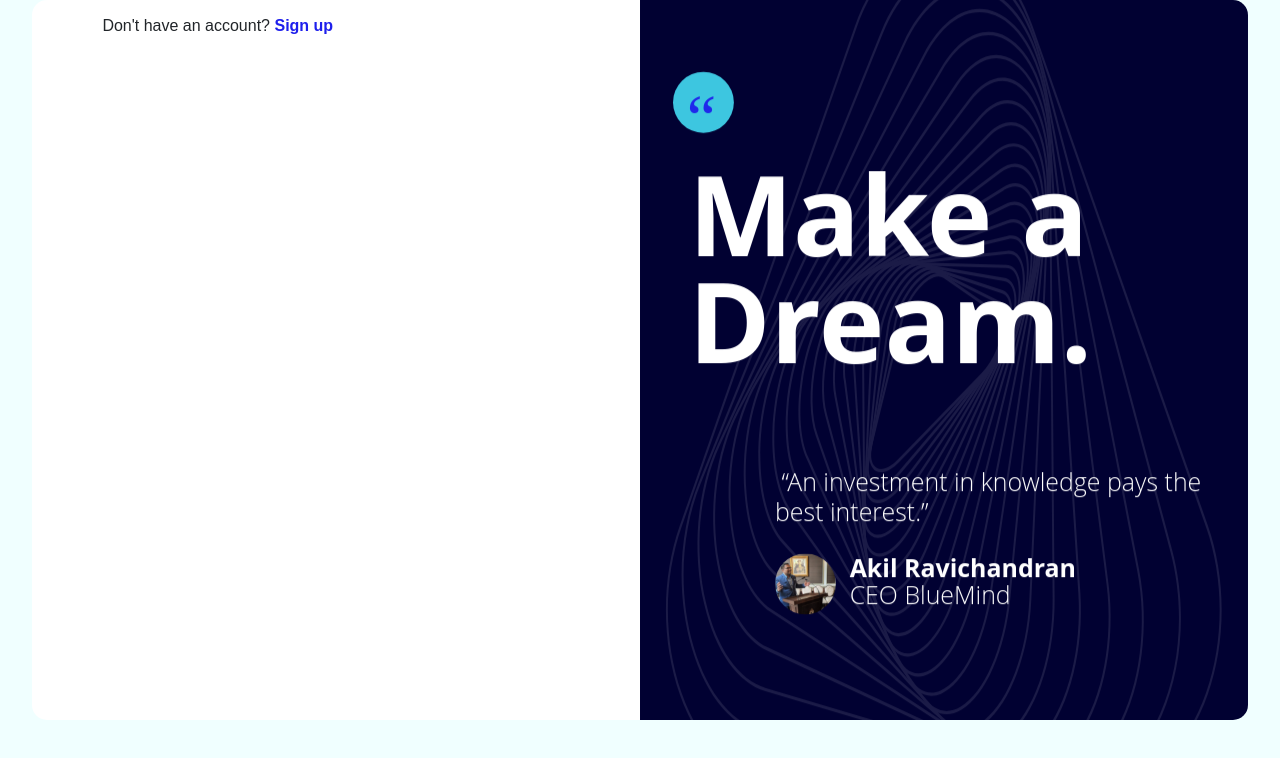
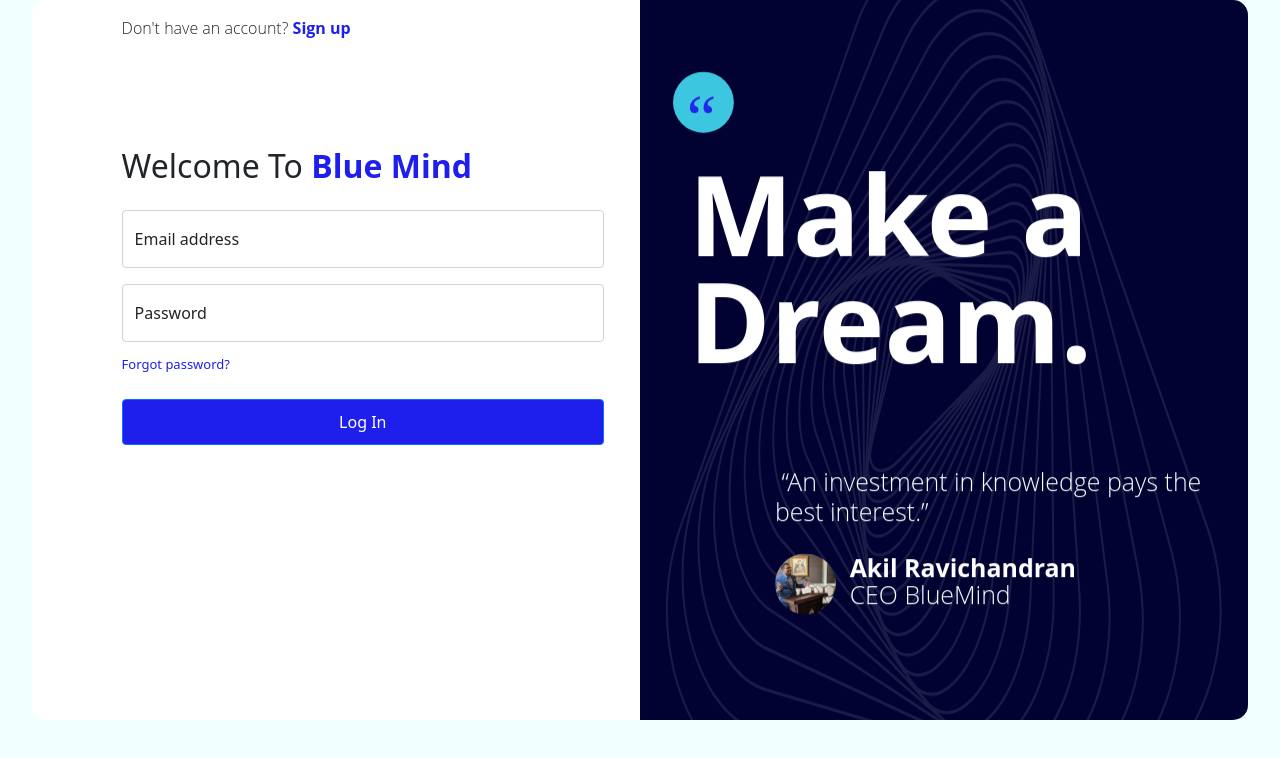
Before and after one commit to sarthakspiker/ReactLogin, a React (Create React App) app: page / in a window 1280 px wide. Shown: the top 758 px of the page. Built offline with nearby package versions, Linux system fonts and the light colour scheme.

Commit message:
font changes

```diff
--- a/src/App.css
+++ b/src/App.css
@@ -1,50 +1,3 @@
-.App {
-  text-align: center;
-}
-
-.App-logo {
-  height: 40vmin;
-  pointer-events: none;
-}
-
-@media (prefers-reduced-motion: no-preference) {
-  .App-logo {
-    animation: App-logo-spin infinite 20s linear;
-  }
-}
-
-.App-header {
-  background-color: #282c34;
-  min-height: 100vh;
-  display: flex;
-  flex-direction: column;
-  align-items: center;
-  justify-content: center;
-  font-size: calc(10px + 2vmin);
-  color: white;
-}
-
-.App-link {
-  color: #61dafb;
-}
-
-@keyframes App-logo-spin {
-  from {
-    transform: rotate(0deg);
-  }
-  to {
-    transform: rotate(360deg);
-  }
-}
-.login,
-.image {
-  min-height: 100vh;
-}
-.bg-image {
-  background-image: url('https://therichpost.com/wp-content/uploads/2021/02/login-split.jpg');
-  background-size: cover;
-  background-position: center center;
-}
 
 .formdiv{
   min-height: 90vh;
@@ -69,10 +22,11 @@
   }
   .account_text{
       margin-top: 1rem;
-      font-family: Arial, Helvetica, sans-serif;
+      font-family: "Open Sans", sans-serif;
       font-size: medium;
       margin-left: 10%;
       font-weight: lighter;
+
 
   }
   body{
@@ -84,3 +38,26 @@
   color: #1e1fec;
   font-weight: bold;
   }
+  .login_form{
+    margin-left: 10%;
+    margin-top: 20%;
+  }
+  .login_button{
+    width: 100%;
+    padding: 2%;
+    margin-top: 5%;
+    background-color: #1e1fec;
+  }
+  .forgot_pass{
+    font-size: small;
+    color: #1e1fec;
+
+    text-decoration: none;
+    cursor: pointer;
+  }
+  .forgot_div{
+    margin-top: 2%;
+  }
+.inner_form_div{
+  margin-top: 5%;
+}
--- a/src/App.tsx
+++ b/src/App.tsx
@@ -3,7 +3,7 @@
 import 'bootstrap/dist/css/bootstrap.min.css';
 import 'bootstrap/dist/js/bootstrap.min.js';
 import './App.css';
-import '../src/loginpage';
+
 import Loginpage from '../src/loginpage';
 
 function App() {
--- a/src/loginpage.tsx
+++ b/src/loginpage.tsx
@@ -2,7 +2,29 @@
 import './App.css';
 function Loginpage(){
    return(
-    <h3 className="account_text">Don't have an account?<span className="signuplink"> Sign up</span></h3>
+     <div className="container">
+
+    <p className="account_text">Don't have an account?<span className="signuplink"> Sign up</span></p>
+
+    <form className="login_form">
+       <h2> Welcome To<span className="signuplink"> Blue Mind</span></h2>
+       <div className="inner_form_div">
+    <div className="form-floating mb-3">
+  <input type="email" className="form-control" id="floatingInput" placeholder="name@example.com"/>
+  <label htmlFor="floatingInput">Email address</label>
+</div>
+<div className="form-floating">
+  <input type="password" className="form-control" id="floatingPassword" placeholder="Password"/>
+  <label htmlFor="floatingPassword">Password</label>
+</div>
+</div>
+<div className="forgot_div">
+<a className="forgot_pass">Forgot password?</a>
+</div>
+<button type="submit" className="btn btn-primary login_button">Log In</button>
+</form>
+</div>
+
    )
 }
 export default Loginpage;
```
